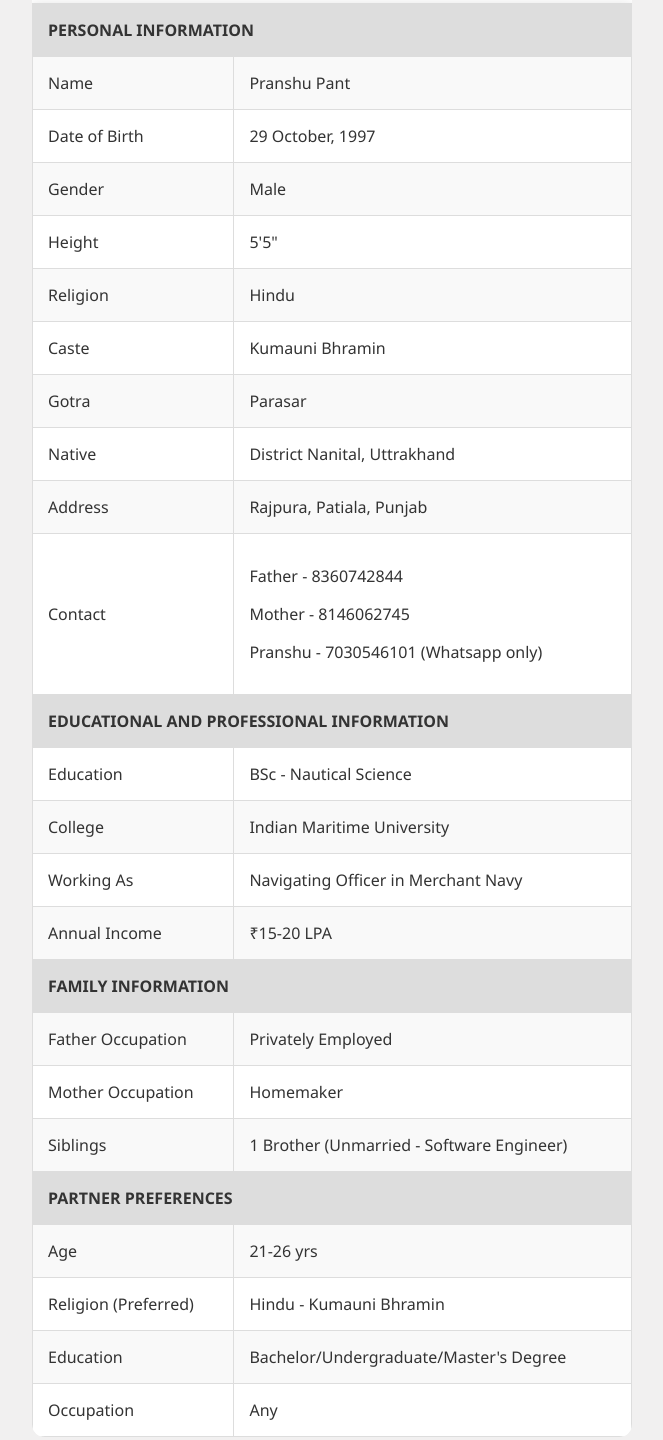
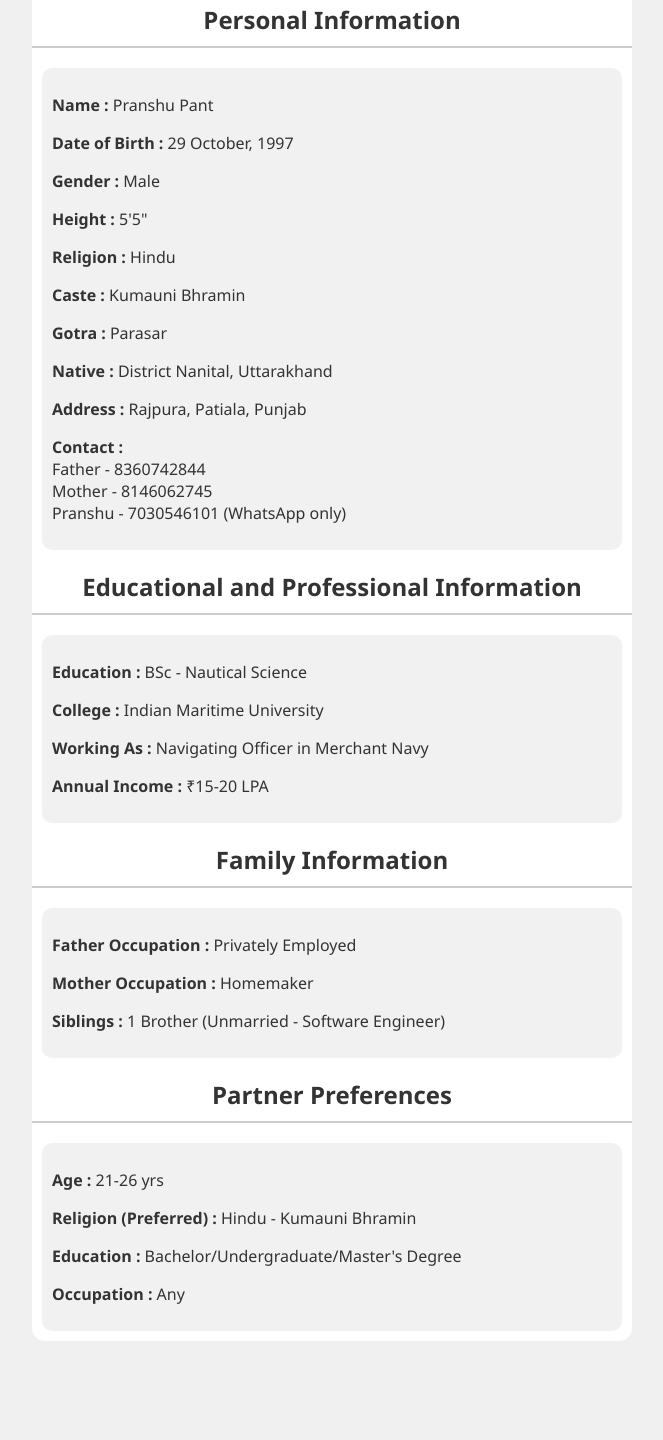
Before and after one commit to RitikPant/pranshu, a plain HTML site: page index.html in a window 1280 px wide. Shown: the part 908-2348 px from the top of the page, without its empty margins (308-971 px from the left). After the commit the page ends 2262 px from the top, so only its background shows below. Drawn offline with Linux system fonts and the light colour scheme.

Commit message:
new images and unstructured data

```diff
--- a/css/index.css
+++ b/css/index.css
@@ -95,6 +95,13 @@ h2 {
   background-color: rgba(83, 81, 81, 0.5);
 }
 
+.info {
+  margin: 10px;
+  padding: 10px;
+  background-color: rgba(229, 228, 228, 0.5);
+  border-radius: 10px;
+}
+
 table {
   width: 100%;
   border-collapse: collapse;
--- a/index.html
+++ b/index.html
@@ -21,6 +21,9 @@
         <img src="assets/pp2.jpg" alt="Image 2">
         <img src="assets/pp3.jpg" alt="Image 3">
         <img src="assets/pp4.jpg" alt="Image 4">
+        <img src="assets/pp5.jpg" alt="Image 4">
+        <img src="assets/pp6.jpg" alt="Image 4">
+        <img src="assets/pp7.jpg" alt="Image 4">
       </div>
 
       <button class="scroll-button-left" onclick="scrollImagesLeft()">
@@ -33,112 +36,47 @@
 
     </div>
 
-    <table>
-      <tr>
-        <th colspan="2">Personal Information</th>
-      </tr>
-      <tr>
-        <td>Name</td>
-        <td>Pranshu Pant</td>
-      </tr>
-      <tr>
-        <td>Date of Birth</td>
-        <td>29 October, 1997</td>
-      </tr>
-      <tr>
-        <td>Gender</td>
-        <td>Male</td>
-      </tr>
-      <tr>
-        <td>Height</td>
-        <td>5'5"</td>
-      </tr>
-      <tr>
-        <td>Religion</td>
-        <td>Hindu</td>
-      </tr>
-      <tr>
-        <td>Caste</td>
-        <td>Kumauni Bhramin</td>
-      </tr>
-      <tr>
-        <td>Gotra</td>
-        <td>Parasar</td>
-      </tr>
-      <tr>
-        <td>Native</td>
-        <td>District Nanital, Uttrakhand</td>
-      </tr>
-      <tr>
-        <td>Address</td>
-        <td>Rajpura, Patiala, Punjab</td>
-      </tr>
-      <tr>
-        <td>Contact</td>
-        <td>
-          <p>Father - 8360742844</p>
-          <p>Mother - 8146062745</p>
-          <p>Pranshu - 7030546101 (Whatsapp only)</p>
-        </td>
-      </tr>
+    <h2>Personal Information</h2>
+    <div class="info">
+      <p><strong>Name :</strong> Pranshu Pant</p>
+      <p><strong>Date of Birth :</strong> 29 October, 1997</p>
+      <p><strong>Gender :</strong> Male</p>
+      <p><strong>Height :</strong> 5'5"</p>
+      <p><strong>Religion :</strong> Hindu</p>
+      <p><strong>Caste :</strong> Kumauni Bhramin</p>
+      <p><strong>Gotra :</strong> Parasar</p>
+      <p><strong>Native :</strong> District Nanital, Uttarakhand</p>
+      <p><strong>Address :</strong> Rajpura, Patiala, Punjab</p>
+      <p><strong>Contact :</strong><br>
+        Father - 8360742844<br>
+        Mother - 8146062745<br>
+        Pranshu - 7030546101 (WhatsApp only)
+      </p>
+    </div>
 
-      <tr>
-        <th colspan="2">Educational and Professional Information</th>
-      </tr>
-      <tr>
-        <td>Education</td>
-        <td>BSc - Nautical Science</td>
-      </tr>
-      <tr>
-        <td>College</td>
-        <td>Indian Maritime University</td>
-      </tr>
-      <tr>
-        <td>Working As</td>
-        <td>Navigating Officer in Merchant Navy</td>
-      </tr>
-      <tr>
-        <td>Annual Income</td>
-        <td>₹15-20 LPA</td>
-      </tr>
+    <h2>Educational and Professional Information</h2>
+    <div class="info">
+      <p><strong>Education :</strong> BSc - Nautical Science</p>
+      <p><strong>College :</strong> Indian Maritime University</p>
+      <p><strong>Working As :</strong> Navigating Officer in Merchant Navy</p>
+      <p><strong>Annual Income :</strong> ₹15-20 LPA</p>
+    </div>
 
-      <tr>
-        <th colspan="2">Family Information</th>
-      </tr>
-      <tr>
-        <td>Father Occupation</td>
-        <td>Privately Employed</td>
-      </tr>
-      <tr>
-        <td>Mother Occupation</td>
-        <td>Homemaker</td>
-      </tr>
-      <tr>
-        <td>Siblings</td>
-        <td>1 Brother (Unmarried - Software Engineer)</td>
-      </tr>
 
-      <tr>
-        <th colspan="2">Partner Preferences</th>
-      </tr>
-      <tr>
-        <td>Age</td>
-        <td>21-26 yrs</td>
-      </tr>
-      <tr>
-        <td>Religion (Preferred)</td>
-        <td>Hindu - Kumauni Bhramin</td>
-      </tr>
-      <tr>
-        <td>Education</td>
-        <td>Bachelor/Undergraduate/Master's Degree</td>
-      </tr>
-      <tr>
-        <td>Occupation</td>
-        <td>Any</td>
-      </tr>
+    <h2>Family Information</h2>
+    <div class="info">
+      <p><strong>Father Occupation :</strong> Privately Employed</p>
+      <p><strong>Mother Occupation :</strong> Homemaker</p>
+      <p><strong>Siblings :</strong> 1 Brother (Unmarried - Software Engineer)</p>
+    </div>
 
-    </table>
+    <h2>Partner Preferences</h2>
+    <div class="info">
+      <p><strong>Age :</strong> 21-26 yrs</p>
+      <p><strong>Religion (Preferred) :</strong> Hindu - Kumauni Bhramin</p>
+      <p><strong>Education :</strong> Bachelor/Undergraduate/Master's Degree</p>
+      <p><strong>Occupation :</strong> Any</p>
+    </div>
 
   </div>
 
```
Also changed, not shown: assets/pp1.jpg, assets/pp5.jpg (added), assets/pp6.jpg (added), assets/pp7.jpg (added), 1 other file.
